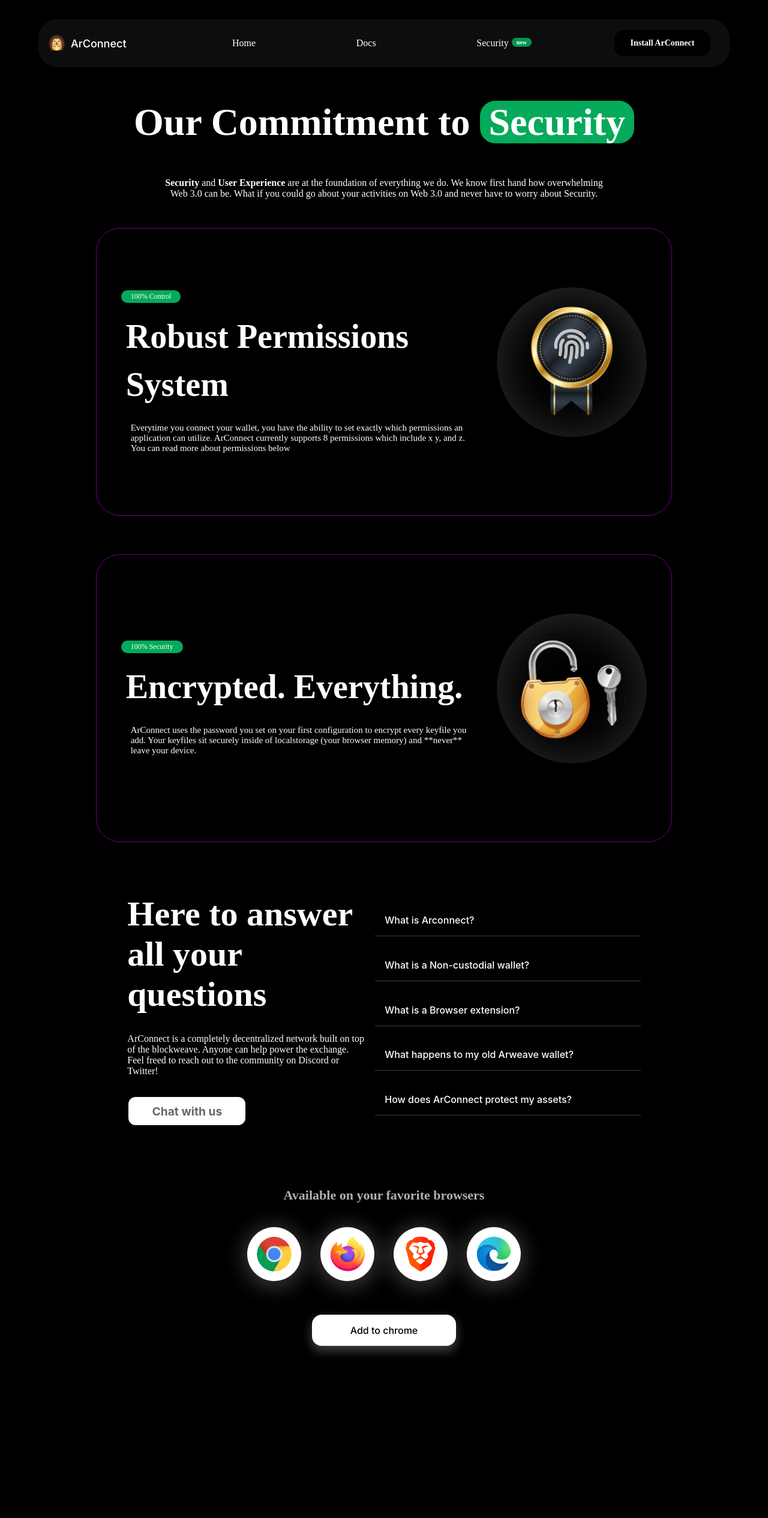
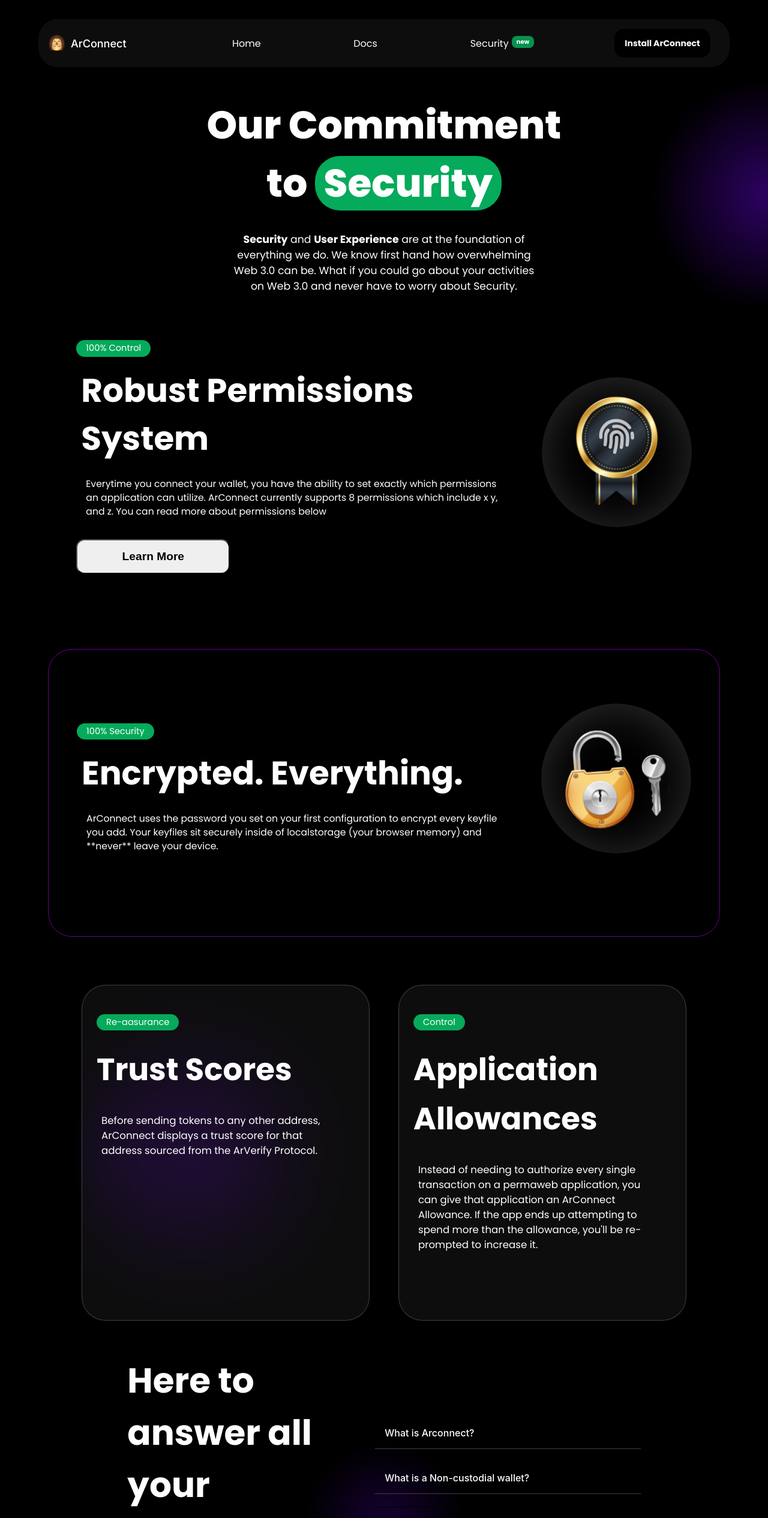
Before and after one commit to th8ta/arconnect-web-new, a Next.js app: page /security in a window 1280 px wide. Shown: the top 2531 px of the page at 60% size. Before the commit the page ends 2276 px from the top, so only its background shows below. Built offline with nearby package versions, Linux system fonts and the light colour scheme.

Commit message:
fix: styles

```diff
--- a/components/Nav.tsx
+++ b/components/Nav.tsx
@@ -3,28 +3,31 @@
 import { useState } from 'react';
 import { useRouter } from 'next/router';
 import { GrClose } from 'react-icons/gr';
-
 import useGetBrowser from 'hooks/useGetBrowser';
 import styles from 'styles/components/nav.module.scss';
-
-const NavItems = () => (
-  <>
-    <li>
-      <Link href="/">Home</Link>
-    </li>
-    <li>
-      <Link href="https://docs.th8ta.org/">Docs</Link>
-    </li>
-    <li className={styles.security}>
-      <Link href="/security">Security</Link>
-    </li>
-  </>
-);
 
 export default function Nav() {
   const router = useRouter();
   const [openNav, setOpenNav] = useState<boolean>(false);
   const { browser, browserLink: storeLink } = useGetBrowser();
+
+  const handleNavClick = () => {
+    setOpenNav(false);
+  };
+
+  const NavItems = () => (
+    <>
+      <li onClick={handleNavClick}>
+        <Link href="/">Home</Link>
+      </li>
+      <li onClick={handleNavClick}>
+        <Link href="https://docs.th8ta.org/">Docs</Link>
+      </li>
+      <li className={styles.security} onClick={handleNavClick}>
+        <Link href="/security">Security</Link>
+      </li>
+    </>
+  );
 
   return (
     <>
@@ -51,7 +54,7 @@
 
         {openNav ? (
           <div onClick={() => setOpenNav(false)} className={styles.closeMenu}>
-            <GrClose size="1.5rem" />
+            <GrClose size="1.5rem" style={{ color: '#fff' }} />
           </div>
         ) : (
           <div className={styles.burgerMenu} onClick={() => setOpenNav(true)}>
--- a/pages/_app.tsx
+++ b/pages/_app.tsx
@@ -1,7 +1,8 @@
+import 'styles/globals.scss';
 import { useRouter } from 'next/router';
+import type { AppProps } from 'next/app';
 import { createGlobalStyle } from 'styled-components';
 import Nav from 'components/Nav';
-import type { AppProps } from 'next/app';
 
 interface Props {
   page: string;
--- a/pages/security.tsx
+++ b/pages/security.tsx
@@ -3,7 +3,8 @@
 import Link from 'next/link';
 import useGetBrowser from 'hooks/useGetBrowser';
 import styles from 'styles/views/security.module.scss';
-import QandA from '@/components/QandA';
+import SecurityCard from 'styles/styled-components/securityCard';
+import QandA from 'components/QandA';
 
 const Card = ({
   text,
@@ -11,6 +12,7 @@
   heading,
   learnMore,
   imageUrl,
+  addBorder,
   altText
 }: {
   text: string;
@@ -19,22 +21,39 @@
   learnMore?: boolean;
   imageUrl: string;
   altText: string;
+  addBorder?: boolean;
 }) => {
   return (
-    <section className={styles.card}>
-      <div className={styles.textContainer}>
-        <p className={styles.tagline}>{tagline}</p>
+    <SecurityCard border={addBorder}>
+      <div className="textContainer">
+        <p className="tagline">{tagline}</p>
         <h2>{heading}</h2>
-        <p className={styles.text}>{text}</p>
+        <p className="text">{text}</p>
         {learnMore ? <button>Learn More</button> : null}
       </div>
 
-      <div className={styles.icon}>
+      <div className="icon">
         <img src={imageUrl} alt={altText} />
       </div>
-    </section>
+    </SecurityCard>
   );
 };
+
+const FeatureCard = ({
+  tagline,
+  title,
+  text
+}: {
+  tagline: string;
+  title: string;
+  text: string;
+}) => (
+  <div className={styles.featureCard}>
+    <p className={styles.tagline}>{tagline}</p>
+    <h2 className={styles.title}>{title}</h2>
+    <p className={styles.text}>{text}</p>
+  </div>
+);
 
 const Security = () => {
   const { browser, browserLink } = useGetBrowser();
@@ -48,19 +67,22 @@
 
       <main className={styles.mainContainer}>
         <section className={styles.landingSection}>
+          <div>
             <h1>
               Our Commitment to <span>Security</span>
             </h1>
             <p>
               <span>Security</span> and <span>User Experience</span> are at the
-            foundation of everything we do. We know first hand how overwhelming
-            Web 3.0 can be. What if you could go about your activities on Web
-            3.0 and never have to worry about Security.
+              foundation of everything we do. We know first hand how
+              overwhelming Web 3.0 can be. What if you could go about your
+              activities on Web 3.0 and never have to worry about Security.
             </p>
+          </div>
         </section>
 
         <section className={styles.cardsContainer}>
           <Card
+            learnMore
             tagline="100% Control"
             heading="Robust Permissions System"
             text="Everytime you connect your wallet, you have the ability to set
@@ -72,6 +94,7 @@
           />
 
           <Card
+            addBorder
             tagline="100% Security"
             heading="Encrypted. Everything."
             text="ArConnect uses the password you set on your first configuration to
@@ -83,26 +106,22 @@
           />
         </section>
 
-        <section>
-          {/* <div>
-            <p>Re-aasurance</p>
-            <h2>Trust Scores</h2>
-            <p>
-              Before sending tokens to any other address, ArConnect displays a
-              trust score for that address sourced from the ArVerify Protocol.
-            </p>
-          </div>
+        <section className={styles.featureCardsContainer}>
+          <FeatureCard
+            tagline="Re-aasurance"
+            title="Trust Scores"
+            text="Before sending tokens to any other address, ArConnect displays a
+              trust score for that address sourced from the ArVerify Protocol."
+          />
 
-          <div>
-            <p>Control</p>
-            <h2>Application Allowances</h2>
-            <p>
-              Instead of needing to authorize every single transaction on a
+          <FeatureCard
+            tagline="Control"
+            title="Application Allowances"
+            text="Instead of needing to authorize every single transaction on a
             permaweb application, you can give that application an ArConnect
             Allowance. If the app ends up attempting to spend more than the
-              allowance, you&apos;ll be re-prompted to increase it.
-            </p>
-          </div> */}
+            allowance, you'll be re-prompted to increase it."
+          />
         </section>
         <section className={styles.QandA}>
           <QandA />
--- a/styles/components/QandA.module.scss
+++ b/styles/components/QandA.module.scss
@@ -18,27 +18,17 @@
     }
 
     .chatBtn {
-      width: 90%;
-      opacity: 0.6;
-      margin: 0 auto;
-      cursor: pointer;
-      padding: 1.4rem;
-      border-radius: 0.875rem;
-      border: 2px solid #000;
-      text-align: center;
-      font-weight: 700;
-      font-size: 1.2rem;
-      transition: all 400ms ease-in-out;
-
-      &:hover {
-        opacity: 1;
-      }
+      @include QandAButton(90%);
     }
 
     .chatBtnDark {
       opacity: 1;
       color: #00000099;
       background: #fff;
+
+      &:hover {
+        color: #000;
+      }
     }
   }
 
@@ -127,7 +117,7 @@
 .questionAnswer {
   outline: none;
   padding: 2rem;
-  margin: 2rem 1rem; // move to dev branch
+  margin: 2rem 1rem;
   cursor: pointer;
   background: #fff;
   border-radius: 24px;
@@ -173,9 +163,6 @@
 .qaDark {
   background: none;
   box-shadow: none;
-  // border-top: 1px solid #fff;
 
   border-bottom: 1px solid #3f3f3f;
 }
-
-// scrutnize this file.
--- /dev/null
+++ b/styles/globals.scss
@@ -0,0 +1 @@
+@import url('https://fonts.googleapis.com/css2?family=Inter:wght@500&family=Poppins:wght@300;400;500;600;700;800&display=swap');
--- a/styles/mixins.scss
+++ b/styles/mixins.scss
@@ -24,6 +24,31 @@
   @media screen and (min-width: 48rem) {
     min-width: 20rem;
   }
+}
+
+@mixin QandAButton($width) {
+  width: $width;
+  opacity: 0.6;
+  margin: 0 auto;
+  cursor: pointer;
+  padding: 1.4rem;
+  border-radius: 0.875rem;
+  border: 2px solid #000;
+  text-align: center;
+  font-weight: 700;
+  font-size: 1.2rem;
+  transition: all 400ms ease-in-out;
+
+  &:hover {
+    opacity: 1;
+    transform: scale(0.97);
+  }
+}
+
+@mixin FluidFont($font-weight, $fontSize, $valueDiff) {
+  font-weight: $font-weight;
+  font-family: 'Poppins', sans-serif;
+  font-size: calc($fontSize + $valueDiff * ((100vw - 280px) / (1800 - 280)));
 }
 
 @mixin security() {
@@ -128,9 +153,9 @@
   }
 }
 
-@mixin DisplayFlex($direction, $alignment, $justify) {
+@mixin DisplayFlex($direction, $align-items, $justify-content) {
   display: flex;
-  align-items: $alignment;
-  justify-content: $justify;
+  align-items: $align-items;
+  justify-content: $justify-content;
   flex-direction: $direction;
 }
--- /dev/null
+++ b/styles/styled-components/securityCard.ts
@@ -0,0 +1,94 @@
+import styled from 'styled-components';
+import { FluidFont, DisplayFlex, QandAButton } from 'styles/styledMixins';
+
+interface Props {
+  border?: boolean;
+}
+
+const SecurityCard = styled.section<Props>`
+  width: 90%;
+  margin: 2rem auto;
+  ${DisplayFlex({ flexDirection: 'column', alignItems: 'center' })};
+
+  border-radius: 40px;
+  padding-bottom: 3rem;
+  backdrop-filter: blur(80px);
+  -webkit-backdrop-filter: blur(80px);
+  background: rgba(57, 57, 57, 0.24);
+
+  @media screen and (min-width: 45rem) {
+    background: none;
+    border: ${(props) => `1px solid ${props.border ? '#6e008b' : 'none'}`};
+    ${DisplayFlex({ alignItems: 'center', justifyContent: 'space-evenly' })};
+  }
+
+  @media screen and (min-width: 64rem) {
+    width: 60rem;
+    height: 30rem;
+    margin: 2rem auto;
+  }
+
+  @media screen and (min-width: 80rem) {
+    width: 70rem;
+  }
+
+  .textContainer {
+    padding-top: 3rem;
+    ${DisplayFlex({ flexDirection: 'column', alignItems: 'center' })}
+
+    .tagline {
+      padding: 0.2rem 1rem;
+      background: #05aa5b;
+      border-radius: 25.5px;
+      margin-bottom: 0.5rem;
+      ${FluidFont({ fontSize: '12px', valueDiff: 4 })}
+    }
+
+    h2 {
+      margin: 0.5rem;
+      line-height: 60px;
+      text-align: center;
+      word-wrap: break-word;
+      ${FluidFont({ fontWeight: '700', fontSize: '2.6rem', valueDiff: 20 })}
+    }
+
+    .text {
+      padding: 1rem;
+      text-align: center;
+      ${FluidFont({ fontSize: '15px', valueDiff: 1 })}
+    }
+
+    button {
+      ${QandAButton}
+    }
+
+    @media screen and (min-width: 45rem) {
+      align-items: flex-start;
+      width: 65%;
+
+      h2,
+      .text {
+        text-align: start;
+      }
+
+      h2 {
+        line-height: 80px;
+      }
+    }
+  }
+
+  .icon {
+    img {
+      width: 250px;
+      height: 250px;
+      display: block;
+      padding: 2rem;
+      margin: 0 auto;
+      border-radius: 50%;
+      background: rgba(0, 0, 0, 0.48);
+      box-shadow: inset 0px 4px 80px rgba(184, 184, 184, 0.25);
+    }
+  }
+`;
+
+export default SecurityCard;
--- /dev/null
+++ b/styles/styledMixins.ts
@@ -0,0 +1,57 @@
+import { css } from 'styled-components';
+
+interface FluidFontProps {
+  fontWeight?: string;
+  fontSize: string;
+  valueDiff: number;
+}
+
+interface DisplayFlexProps {
+  alignItems?: string;
+  justifyContent?: string;
+  flexDirection?: string;
+}
+
+export const FluidFont = ({
+  fontWeight,
+  fontSize,
+  valueDiff
+}: FluidFontProps) => css`
+  font-weight: ${fontWeight || '400'};
+  font-family: 'Poppins', sans-serif;
+  font-size: calc(
+    ${fontSize} + ${valueDiff} * ((100vw - 280px) / (1800 - 280))
+  );
+`;
+
+export const DisplayFlex = ({
+  alignItems,
+  justifyContent,
+  flexDirection
+}: DisplayFlexProps) => css`
+  display: flex;
+  align-items: ${alignItems || 'flex-start'};
+  flex-direction: ${flexDirection || 'row'};
+  justify-content: ${justifyContent || 'flex-start'};
+`;
+
+export const QandAButton = css`
+  width: 16rem;
+  cursor: pointer;
+  padding: 1rem;
+  margin-top: 1.2rem;
+  margin-bottom: 2rem;
+  border-radius: 0.875rem;
+  text-align: center;
+  font-weight: 700;
+  font-size: 1.2rem;
+  transition: all 400ms ease-in-out;
+
+  &:hover {
+    opacity: 1;
+    color: #fff;
+    background: none;
+    transform: scale(0.97);
+    border: 2px solid gray;
+  }
+`;
--- a/styles/views/security.module.scss
+++ b/styles/views/security.module.scss
@@ -1,44 +1,48 @@
 @import '/styles/mixins.scss';
 
+@mixin Text($fs-weight, $font, $diff) {
+  padding: 1rem;
+  text-align: center;
+  word-wrap: break-word;
+  @include FluidFont($fs-weight, $font, $diff);
+}
+
 .mainContainer {
+  color: #fff;
   background: #000;
-  color: #fff;
 }
 
 .landingSection {
-  h1 {
-    margin: 1rem;
-    font-weight: 800;
-    text-align: center;
-    text-align: center;
-    line-height: 4rem;
-    @include FontSize(3rem, 4.5rem);
+  background: radial-gradient(
+    circle at 100%,
+    rgba(42, 2, 92, 1) 0%,
+    rgba(42, 2, 92, 1) 1%,
+    rgba(0, 0, 0, 1) 15%,
+    rgba(0, 0, 0, 1) 17%
+  );
+  div {
+    h1 {
+      @include Text(800, 2.8rem, 30);
 
-    span {
-      background: #05aa5b;
-      padding: 0 15px;
-      border-radius: 25.5px;
+      span {
+        padding: 0 15px;
+        border-radius: 42px;
+        background: #05aa5b;
+      }
+    }
+
+    p {
+      @include Text(400, 1rem, 2);
+
+      span {
+        font-weight: 700;
+      }
     }
   }
-
-  p {
-    font-family: 'Poppins';
-    padding: 1rem;
-    margin: 1.2rem 0;
-    text-align: center;
-    font-weight: 400;
-
-    span {
-      font-weight: 700;
-    }
-  }
-
   @include responsive(tablet) {
-    width: 75%;
-    margin: 0 auto;
-
-    h1 {
-      line-height: 120px;
+    div {
+      width: 36rem;
+      margin: 0 auto;
     }
 
     p {
@@ -46,120 +50,123 @@
       width: 80%;
     }
   }
+
+  @include responsive(desktop-small) {
+    div {
+      width: 42rem;
+    }
+  }
+
+  @media screen and (min-width: 1500px) {
+    div {
+      width: 50rem;
+    }
+  }
 }
 
 .cardsContainer {
-  display: flex;
-  flex-direction: column;
+  @include DisplayFlex(column, flex-start, flex-start);
 }
 
-.card {
-  display: flex;
-  padding: 1rem;
-  margin: 2rem 0.8rem;
-  flex-direction: column;
+.featureCardsContainer {
+  gap: 2rem;
+  margin: 2rem 0;
+  @include DisplayFlex(column, flex-start, flex-start);
+  background: radial-gradient(
+    circle at 50%,
+    rgba(42, 2, 92, 1) 0%,
+    rgba(42, 2, 92, 1) 0%,
+    rgba(0, 0, 0, 1) 60%,
+    rgba(0, 0, 0, 1) 15%
+  );
 
-  border-radius: 40px;
-  padding-bottom: 3rem;
+  @include responsive(tablet) {
+    gap: 3rem;
+    padding: 1rem;
+    @include DisplayFlex(row, flex-start, center);
+    background: radial-gradient(
+      circle at 25%,
+      rgba(42, 2, 92, 1) 0%,
+      rgba(42, 2, 92, 1) 0%,
+      rgba(0, 0, 0, 1) 20%,
+      rgba(0, 0, 0, 1) 15%
+    );
+  }
+}
+
+.featureCard {
+  width: 90%;
+  margin: 0 auto;
+  padding-top: 3rem;
+  height: 30rem;
+  background: rgba(57, 57, 57, 0.24);
+  border: 1px solid rgba(220, 220, 220, 0.25);
   backdrop-filter: blur(80px);
   -webkit-backdrop-filter: blur(80px);
-  background: rgba(57, 57, 57, 0.24);
+  border-radius: 40px;
+  @include DisplayFlex(column, flex-start, flex-start);
+
+  .tagline {
+    margin-left: 1.5rem;
+    padding: 0.2rem 1rem;
+    background: #05aa5b;
+    border-radius: 25.5px;
+    margin-bottom: 0.5rem;
+    @include FluidFont(400, 12px, 4);
+  }
+
+  h2 {
+    @include Text(700, 2.6rem, 15);
+    padding-left: 1.5rem;
+    text-align: start;
+  }
+
+  .text {
+    width: 90%;
+    padding-top: 1rem;
+    padding-left: 2rem;
+    @include FluidFont(400, 1rem, 1);
+  }
 
   @include responsive(tablet) {
-    background: none;
-    flex-direction: row;
-    align-items: center;
-    justify-content: space-evenly;
-    border: 1px solid #6e008b;
+    width: 30rem;
   }
 
   @include responsive(desktop-small) {
-    width: 55rem;
-    height: 30rem;
-    margin: 2rem auto;
-  }
-
-  @include responsive(desktop) {
-    width: 60rem;
-  }
-
-  .textContainer {
-    display: flex;
-    padding-top: 3rem;
-    align-items: center;
-    flex-direction: column;
-
-    .tagline {
-      padding: 0.2rem 1rem;
-      background: #05aa5b;
-      border-radius: 25.5px;
-      font-family: 'Poppins';
-      font-weight: 400;
-      font-size: 12px;
-      margin-bottom: 0.5rem;
-    }
+    width: 30rem;
+    height: 35rem;
+    margin: 0;
 
     h2 {
-      margin: 0.5rem;
-      line-height: 60px;
-      text-align: center;
-      @include FontSize(3rem, 3.5rem);
-    }
-
-    .text {
-      padding: 1rem;
-      font-size: 15px;
-      font-weight: 300;
-      text-align: center;
-      font-family: 'Poppins';
-    }
-
-    @include responsive(tablet) {
-      align-items: flex-start;
-      width: 65%;
-
-      h2,
-      .text {
-        text-align: start;
-      }
-
-      h2 {
-        line-height: 80px;
-      }
-    }
-  }
-
-  .icon {
-    img {
-      width: 250px;
-      height: 250px;
-      display: block;
-      padding: 2rem;
-      margin: 0 auto;
-      border-radius: 50%;
-      background: rgba(0, 0, 0, 0.48);
-      box-shadow: inset 0px 4px 80px rgba(184, 184, 184, 0.25);
+      line-height: 82px;
     }
   }
 }
 
 .QandA {
   padding: 0.5rem;
+  background: radial-gradient(
+    circle,
+    rgba(17, 1, 38, 1) 5%,
+    rgba(0, 0, 0, 1) 19%,
+    rgba(0, 0, 0, 1) 100%
+  );
 }
 
 .browser {
+  background: radial-gradient(
+    circle at 100%,
+    rgba(42, 2, 92, 1) 0%,
+    rgba(42, 2, 92, 1) 1%,
+    rgba(0, 0, 0, 1) 15%,
+    rgba(0, 0, 0, 1) 17%
+  );
   margin-top: 2rem;
-  display: flex;
-  align-items: center;
-  flex-direction: column;
+  @include DisplayFlex(column, center, flex-start);
 
   p {
-    font-family: 'Poppins';
-    font-weight: 400;
-    font-size: 22px;
-    text-align: center;
-    padding: 1rem;
     color: #b1b1b1;
+    @include Text(400, 1.375rem, 0);
 
     @include responsive(tablet) {
       font-weight: 700;
@@ -170,10 +177,9 @@
     padding: 0.5rem;
     margin: 1rem 0;
     width: 100%;
-    display: flex;
     flex-wrap: wrap;
     gap: 2rem;
-    justify-content: center;
+    @include DisplayFlex(row, flex-start, center);
 
     img {
       width: 70px;
@@ -192,16 +198,23 @@
 
   a {
     width: 95%;
-    font-weight: 400;
-    font-family: 'Inter';
     color: #000;
     margin: 2rem 0;
+    padding: 1.4rem;
     cursor: pointer;
-    padding: 1.4rem;
+    font-weight: 400;
+    background: #fff;
+    font-family: 'Inter';
     text-align: center;
-    background: #fff;
     border-radius: 1rem;
-    box-shadow: 0px 8px 16px 2px rgba(223, 223, 223, 0.25);
+    transition: all 400ms ease;
+
+    &:hover {
+      color: #fff;
+      background: none;
+      border: 1px solid gray;
+      transform: scale(1.04);
+    }
 
     @include responsive(tablet) {
       width: 15rem;
```
Also changed, not shown: styles/styled-components/button.ts (added, +29 -0 lines). Lines whose indentation alone changed are shown as unchanged.
